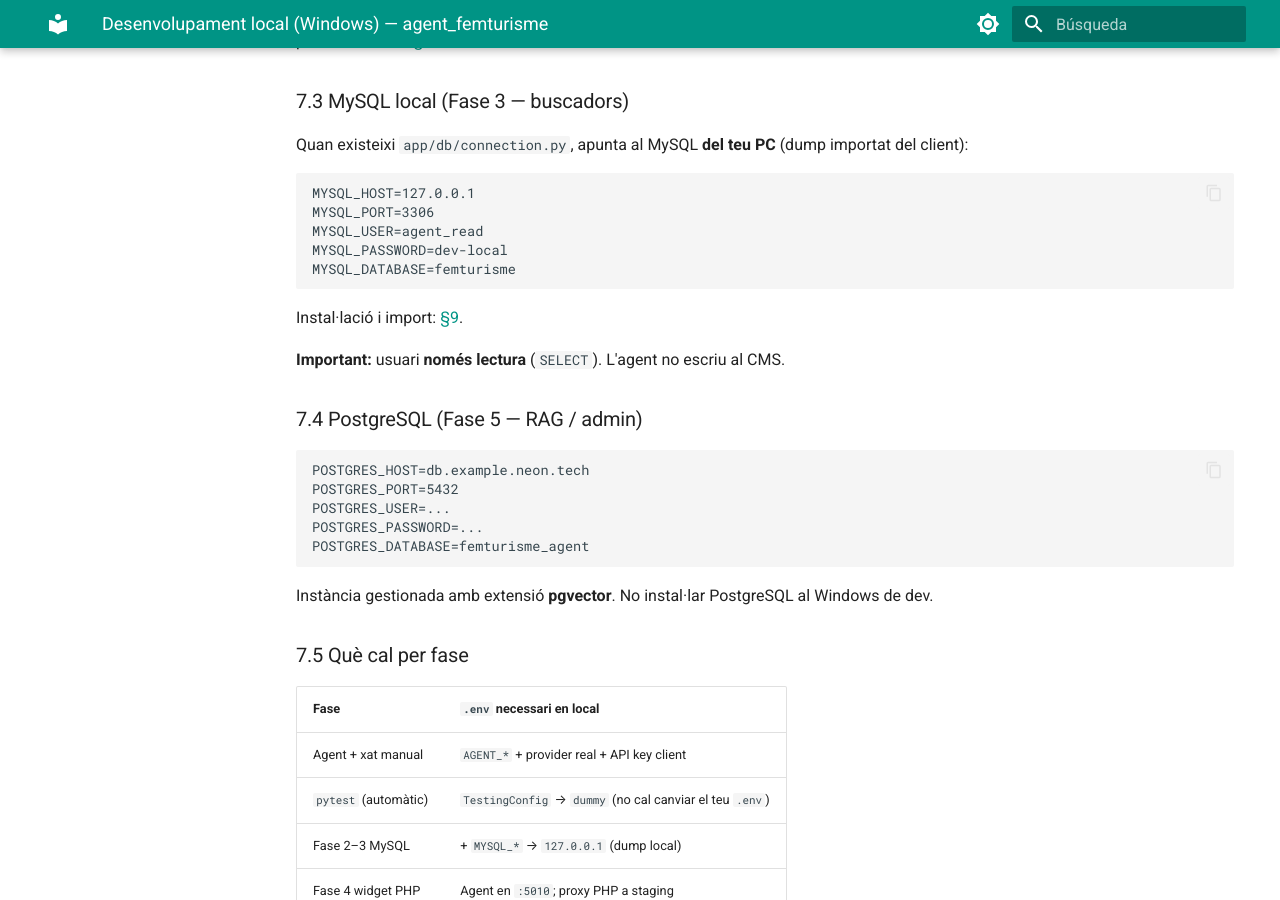
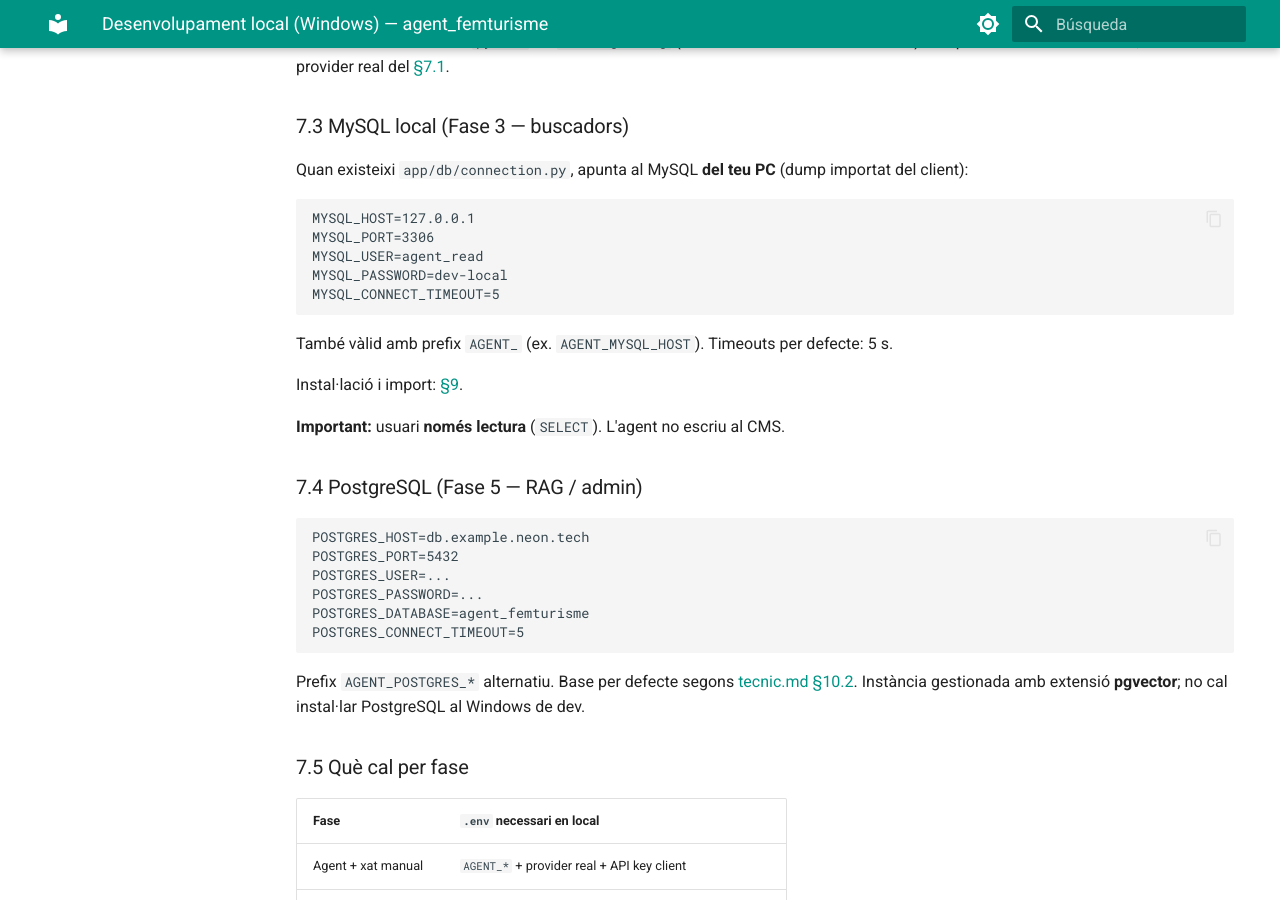
Before and after one commit to 3urega/femturisme, an MkDocs documentation site: the page built from docs/devs/desenvolupament-local.md, in a window 1280 px wide and 900 px high, scrolled down 5327 px. Built offline with MkDocs 1.6.1 and Material for MkDocs 9.7.7, drawn with Linux system fonts in a browser that asks for light colours; some of the changed text lies outside the part shown.

Commit message:
Enhance .env.example and app/config.py to include MySQL and PostgreSQL configurations, along with embedding model settings. Introduce a new method for reading integer environment variables. Update documentation in checklist-entrega.md and desenvolupament-local.md to reflect these changes. Add unit tests for configuration settings to ensure proper loading of environment variables.

````diff
--- a/docs/devs/desenvolupament-local.md
+++ b/docs/devs/desenvolupament-local.md
@@ -185,7 +185,7 @@ No és un error: són dos entorns diferents. En dev local treballa amb **5010**.
 
 ## 7. Variables d'entorn (`.env`)
 
-Plantilla: `.env.example`. El codi llegeix variables amb prefix opcional `AGENT_` (veure `app/config.py`).
+Plantilla: `.env.example`. El codi llegeix variables amb prefix opcional `AGENT_` (veure `app/config.py`) — p.ex. `AGENT_MYSQL_HOST` o `MYSQL_HOST`.
 
 ### 7.1 LLM en dev local (recomanat)
 
@@ -222,8 +222,10 @@ MYSQL_HOST=127.0.0.1
 MYSQL_PORT=3306
 MYSQL_USER=agent_read
 MYSQL_PASSWORD=dev-local
-MYSQL_DATABASE=femturisme
+MYSQL_CONNECT_TIMEOUT=5
 ```
+
+També vàlid amb prefix `AGENT_` (ex. `AGENT_MYSQL_HOST`). Timeouts per defecte: 5 s.
 
 Instal·lació i import: [§9](#9-mysql-en-dev-còpia-local-del-client).
 
@@ -236,10 +238,11 @@ POSTGRES_HOST=db.example.neon.tech
 POSTGRES_PORT=5432
 POSTGRES_USER=...
 POSTGRES_PASSWORD=...
-POSTGRES_DATABASE=femturisme_agent
+POSTGRES_DATABASE=agent_femturisme
+POSTGRES_CONNECT_TIMEOUT=5
 ```
 
-Instància gestionada amb extensió **pgvector**. No instal·lar PostgreSQL al Windows de dev.
+Prefix `AGENT_POSTGRES_*` alternatiu. Base per defecte segons [tecnic.md §10.2](../client/tecnic.md). Instància gestionada amb extensió **pgvector**; no cal instal·lar PostgreSQL al Windows de dev.
 
 ### 7.5 Què cal per fase
 
--- a/docs/issues/manifest.fase1-base-local.json
+++ b/docs/issues/manifest.fase1-base-local.json
@@ -6,11 +6,11 @@
   "issues": [
     {
       "title": "Fase 1: Config completa app/config.py + .env.example (MYSQL, POSTGRES)",
-      "bodyFile": "docs/issues/config-env-example.md",
       "labels": ["fase-1", "infra"],
       "checklistIds": ["DEV-102", "DEV-109"],
       "githubNumber": 1,
       "publishedAt": "2026-07-03",
+      "closedAt": "2026-07-07",
       "url": "https://github.com/3urega/femturisme/issues/1"
     },
     {
````
Also changed, not shown: docs/devs/checklist-entrega.md (+3 -3 lines), docs/issues/config-env-example.md (deleted, +0 -53 lines), 3 other files.
